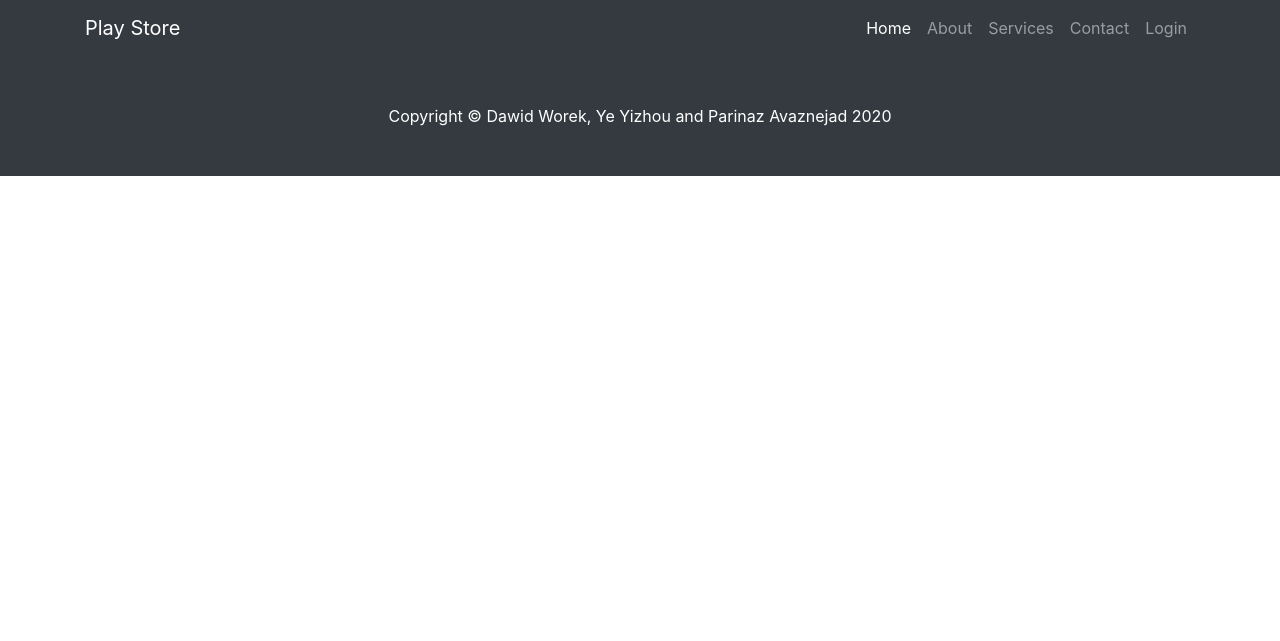
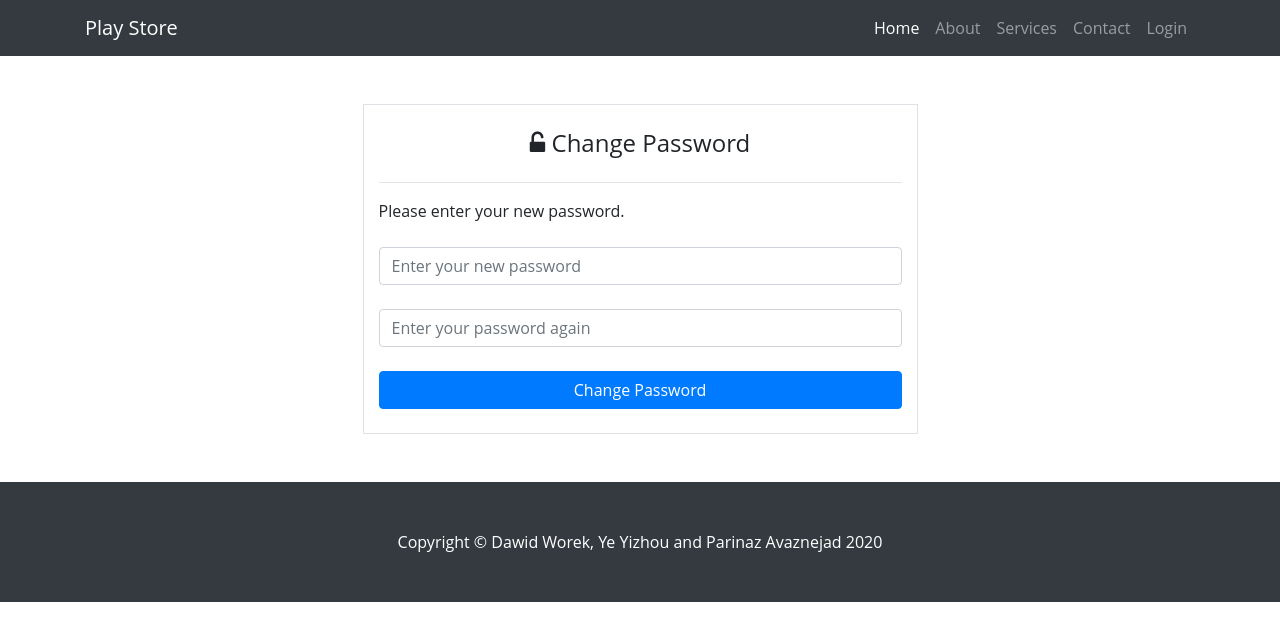
Before and after one commit to YizhouCodes/Web-Game-Store, a Django app: template store/templates/password_change.html in a window 1280 px wide. Shown: the top 641 px of the page. Run offline with Django 3.2, Linux system fonts and the light colour scheme; the template is opened without the code that fills it, so the values that code supplies are empty; some libraries are stand-ins or nearby versions.

Commit message:
change password template completed

```diff
--- a/store/templates/password_change.html
+++ b/store/templates/password_change.html
@@ -1,17 +1,51 @@
-{% extends 'base.html' %}
-{% load crispy_forms_tags %}
+{% extends "base.html" %}
+{% load static %}
 
-{% block main %}
-<div  class="card">
-<div  class="card-body">
-<h4  class="card-title"> Change your password</h4>
+{% block title %}Password Reset{% endblock %}
 
-<form  method="post">
-{% csrf_token %}
-{{ form|crispy }}
+{% block header %}
+{{ block.super }}
 
-<button  type="submit"  class="btn btn-success">Change password </button>
-</form>
+<style>body {font-family:"Open Sans", sans-serif;}</style>
+<script type="text/javascript" src="{% static 'scripts/account.js' %}"></script>
+
+<link href="http://cdnjs.cloudflare.com/ajax/libs/font-awesome/4.3.0/css/font-awesome.css" rel="stylesheet"  type='text/css'>
+
+{% endblock %}
+
+{% block content %}
+
+<div class="alert alert-success d-none text-center" role="alert" id="alertSuccessChangePassword">
+   Your password changed successfull, please login again with your new password!
+    <button type="button" class="close" data-dismiss="alert" aria-label="Close">
+        <span aria-hidden="true">&times;</span>
+    </button>
 </div>
+<div class="alert alert-danger d-none " role="alert" id="alertFailureChangePassword">
+    Fail to change password!
+    <button type="button" class="close" data-dismiss="alert" aria-label="Close">
+        <span aria-hidden="true">&times;</span>
+    </button>
 </div>
-{% endblock %}
+
+
+<div class="container d-flex justify-content-center mt-5 mb-5"  id="mainContainer">
+    <div class="col-md-6 border" id = "resetFormContainer">
+  		  <p class="h4 mb-4 text-center mt-4"><i class="fa fa-unlock-alt"></i>  Change Password</p>
+<hr>
+        Please enter your new password.
+
+          <form method="post" class="form-horizontal" id="resetPasswordForm">{% csrf_token %}
+
+              <div class="mt-4">
+                <input type="text" class="form-control" id="password" placeholder="Enter your new password" name="password">
+              </div>
+              <div class="mt-4">
+                <input type="text" class="form-control" id="passwordConfirm" placeholder="Enter your password again" name="passwordConfirm">
+              </div>
+  		    <!-- Sign up button -->
+  		    <button class="btn btn-primary my-4 btn-block" type="submit" id="resetBtn">  Change Password</button>
+  		</form>
+    </div>
+  </div>
+  {% endblock %}
--- a/store/templates/password_recovery.html
+++ b/store/templates/password_recovery.html
@@ -29,7 +29,7 @@
 </div>
 
 
-<div class="container d-flex justify-content-center mt-3 mb-5"  id="mainContainer">
+<div class="container d-flex justify-content-center mt-5 mb-5"  id="mainContainer">
     <div class="col-md-6 border" id = "resetFormContainer">
   		  <p class="h4 mb-4 text-center mt-4"><i class="fa fa-lock"></i>  Forgot Password</p>
 <hr>
--- a/store/views.py
+++ b/store/views.py
@@ -143,9 +143,9 @@ def reset(request, uidb64, token):
             user.is_active = True
             user.save()
 
-            return render(request, 'activate_account_result.html', {"success": True})
+            return render(request, 'password_change.html', {"success": True})
         else:
-            return render(request, 'activate_account_result.html', {"success": False})
+            return render(request, 'password_change.html', {"success": False})
 
 
 ####################################################################################################
```
